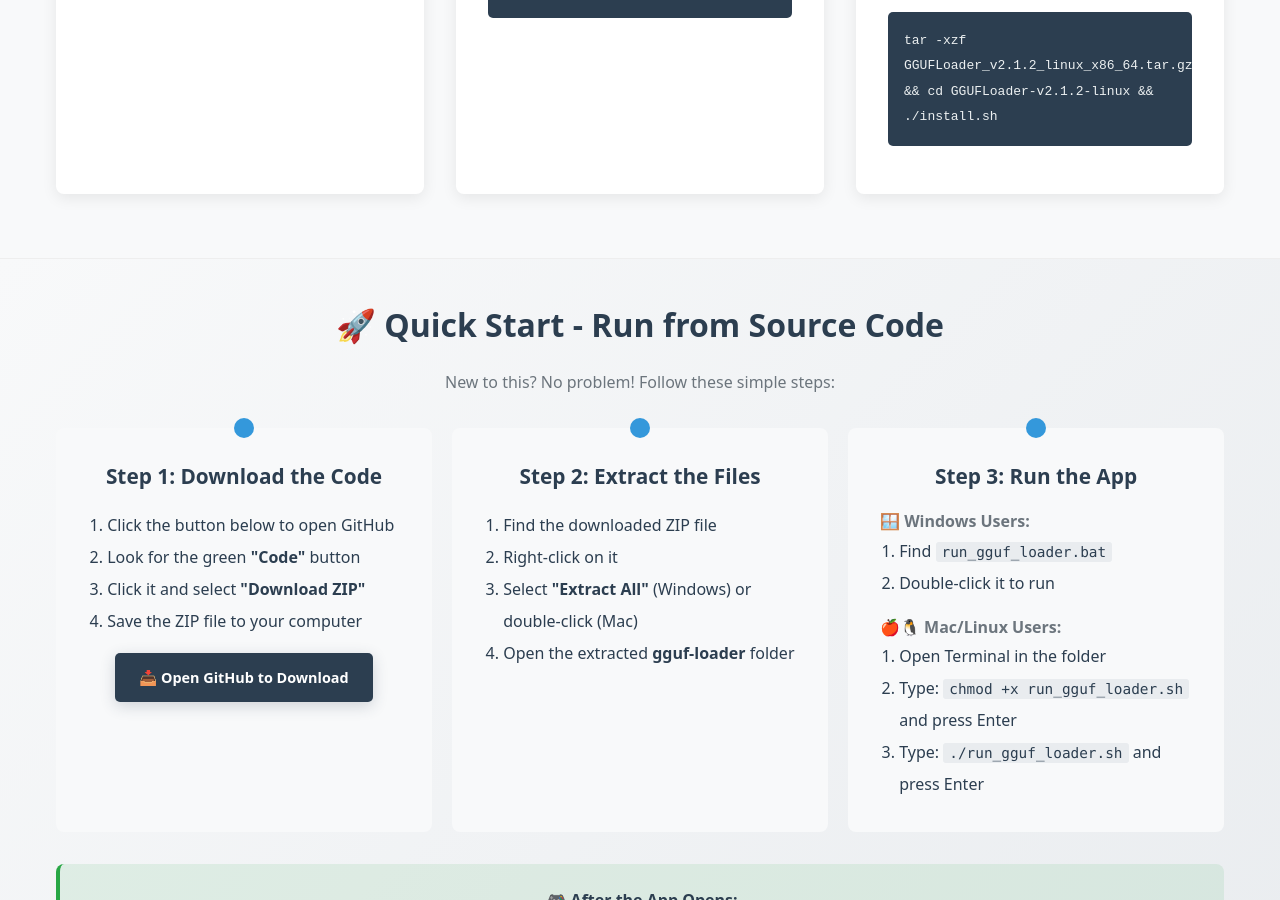
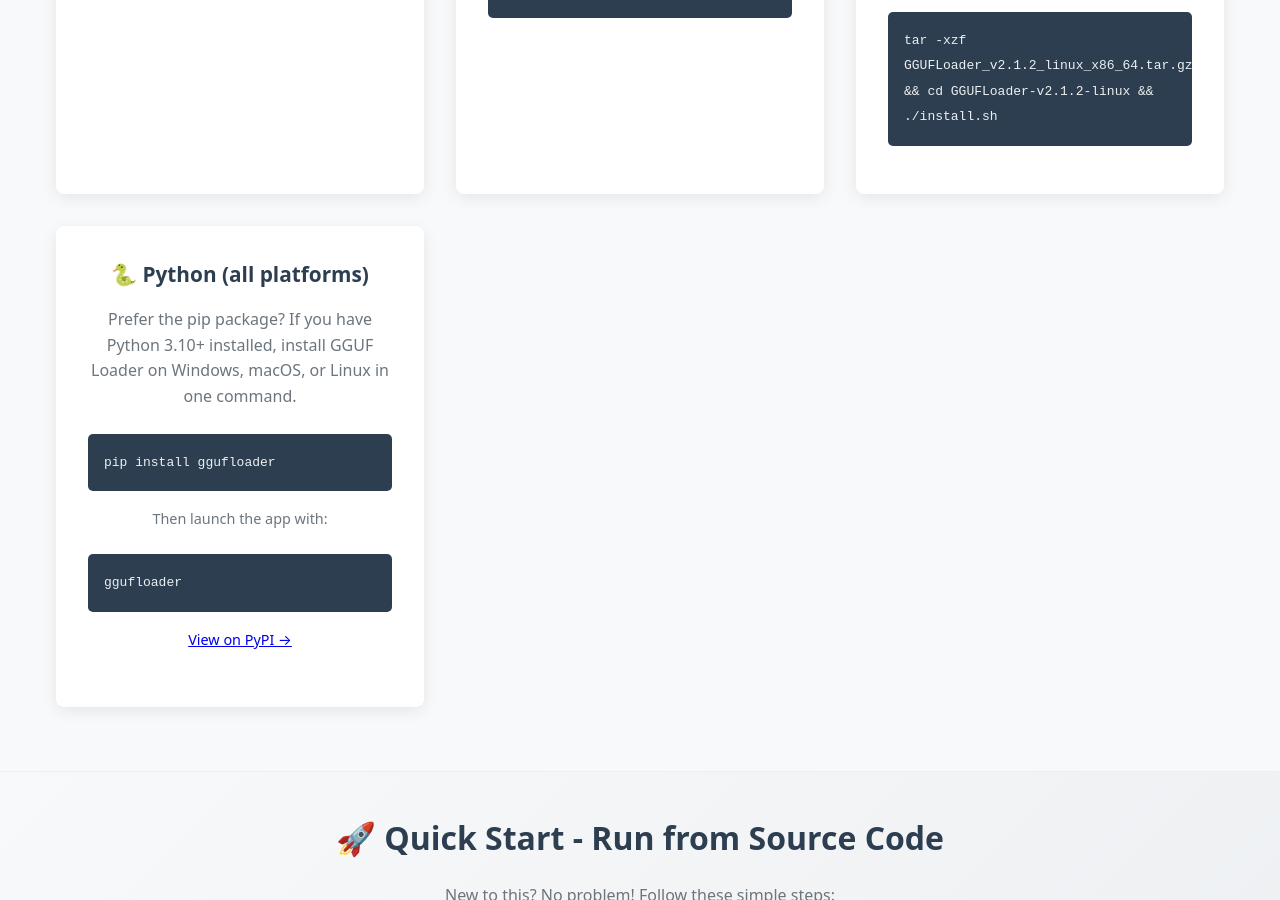
Before and after one commit to GGUFloader/ggufloader.github.io, a Jekyll site: the page index.html, which Jekyll copies as it is, in a window 1280 px wide and 900 px high, scrolled down 4136 px. Built offline with Jekyll 4.4.1, drawn with Linux system fonts in a browser that asks for light colours; some of the changed text lies outside the part shown.

Commit message:
Add pip install option to homepage and refresh screenshot
Promote the ggufloader PyPI package across the hero, download section, and
FAQ (visible + JSON-LD), and swap the dark screenshot for the new light-theme
capture.

Generated with Codebuff 🤖
Co-Authored-By: Codebuff <noreply@codebuff.com>

```diff
--- a/index.html
+++ b/index.html
@@ -1542,6 +1542,14 @@
             },
             {
                 "@type": "Question",
+                "name": "Can I install GGUF Loader with pip?",
+                "acceptedAnswer": {
+                    "@type": "Answer",
+                    "text": "Yes. With Python 3.10+ installed, run pip install ggufloader and launch the app with the ggufloader command. The package installs only the ggufloader name, so it is safe in shared or global Python environments."
+                }
+            },
+            {
+                "@type": "Question",
                 "name": "Can I run AI models completely offline?",
                 "acceptedAnswer": {
                     "@type": "Answer",
@@ -2257,6 +2265,10 @@
                     <p class="hero-description">
                         Run popular open-source AI models like Mistral, LLaMA, and DeepSeek on Windows, macOS, or Linux.
                         No Python, no command line, and no internet required. Just click and run. Now with Agentic Mode for autonomous file management and coding tasks.
+                    </p>
+                    <p style="margin-top: 1.25rem; font-size: 0.95rem; color: #6c757d;">
+                        Prefer Python? Install the app with <code>pip install ggufloader</code> and launch it with <code>ggufloader</code> —
+                        <a href="https://pypi.org/project/ggufloader/" target="_blank" rel="noopener noreferrer">view on PyPI →</a>
                     </p>
 
                     <div class="cta-section">
@@ -2386,7 +2398,16 @@
                         <p style="margin-top: 1rem; font-size: 0.9rem; color: #6c757d;">Extract and install with:</p>
                         <div class="code-block"><code>tar -xzf GGUFLoader_v2.1.2_linux_x86_64.tar.gz &amp;&amp; cd GGUFLoader-v2.1.2-linux &amp;&amp; ./install.sh</code></div>
                     </article>
-                </div>
+                    <article class="download-option">
+                        <h3><span aria-hidden="true">🐍</span> Python (all platforms)</h3>
+                        <p>Prefer the pip package? If you have Python 3.10+ installed, install GGUF Loader on Windows, macOS, or Linux in one command.</p>
+                        <div class="code-block"><code>pip install ggufloader</code></div>
+                        <p style="margin-top: 1rem; font-size: 0.9rem; color: #6c757d;">Then launch the app with:</p>
+                        <div class="code-block"><code>ggufloader</code></div>
+                        <p style="margin-top: 1rem; font-size: 0.9rem; color: #6c757d;">
+                            <a href="https://pypi.org/project/ggufloader/" target="_blank" rel="noopener noreferrer">View on PyPI →</a>
+                        </p>
+                    </article>
             </div>
         </section>
 
@@ -2920,6 +2941,10 @@
                                 <p>No. Everything runs in a visual interface. <a href="how-to-run-gguf-models.html">See our beginner's guide →</a></p>
                             </article>
                             <article class="faq-item">
+                                <h4>Can I install it with pip?</h4>
+                                <p>Yes! If you have Python 3.10+, run <code>pip install ggufloader</code> and launch the app with <code>ggufloader</code>. <a href="https://pypi.org/project/ggufloader/" target="_blank" rel="noopener noreferrer">View on PyPI →</a></p>
+                            </article>
+                            <article class="faq-item">
                                 <h4>Is it really offline?</h4>
                                 <p>Yes. All AI processes happen on your system with zero external requests.</p>
                             </article>
```
Also changed, not shown: ggufloader_screen.png.
